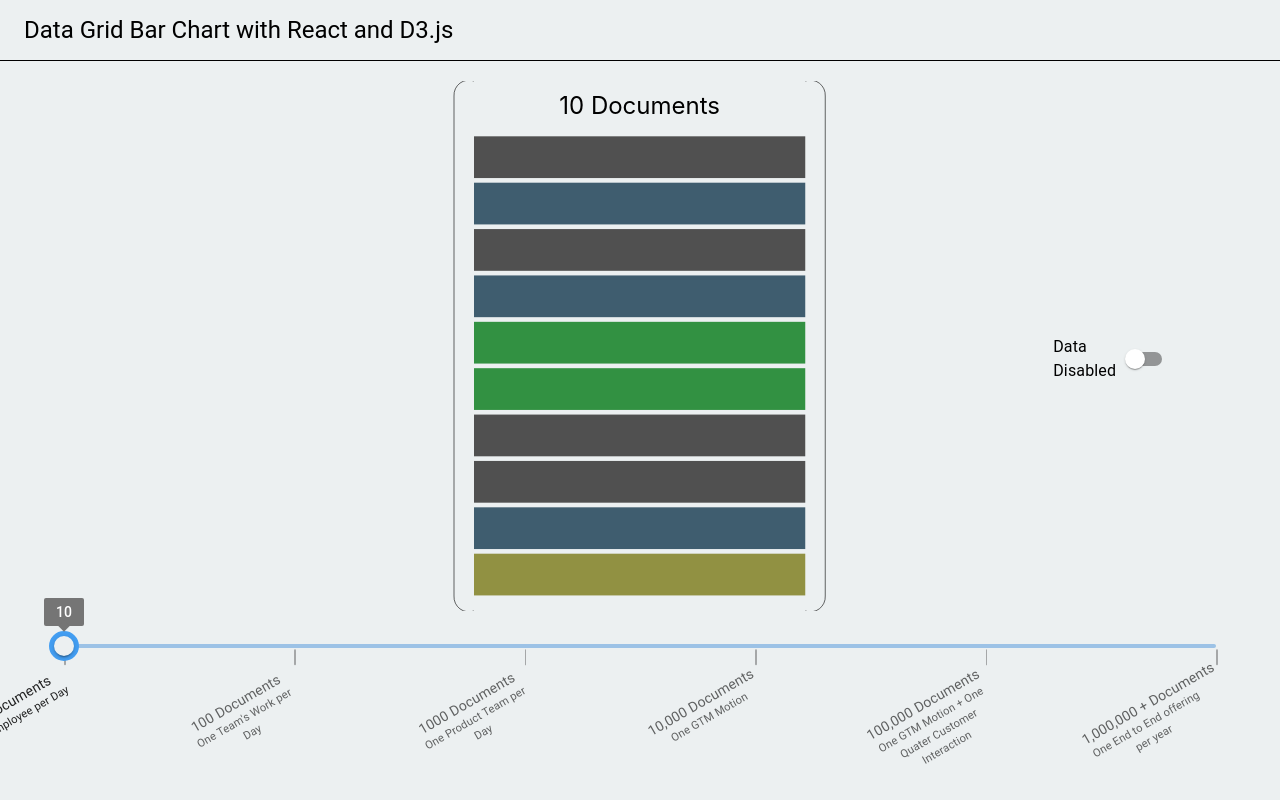
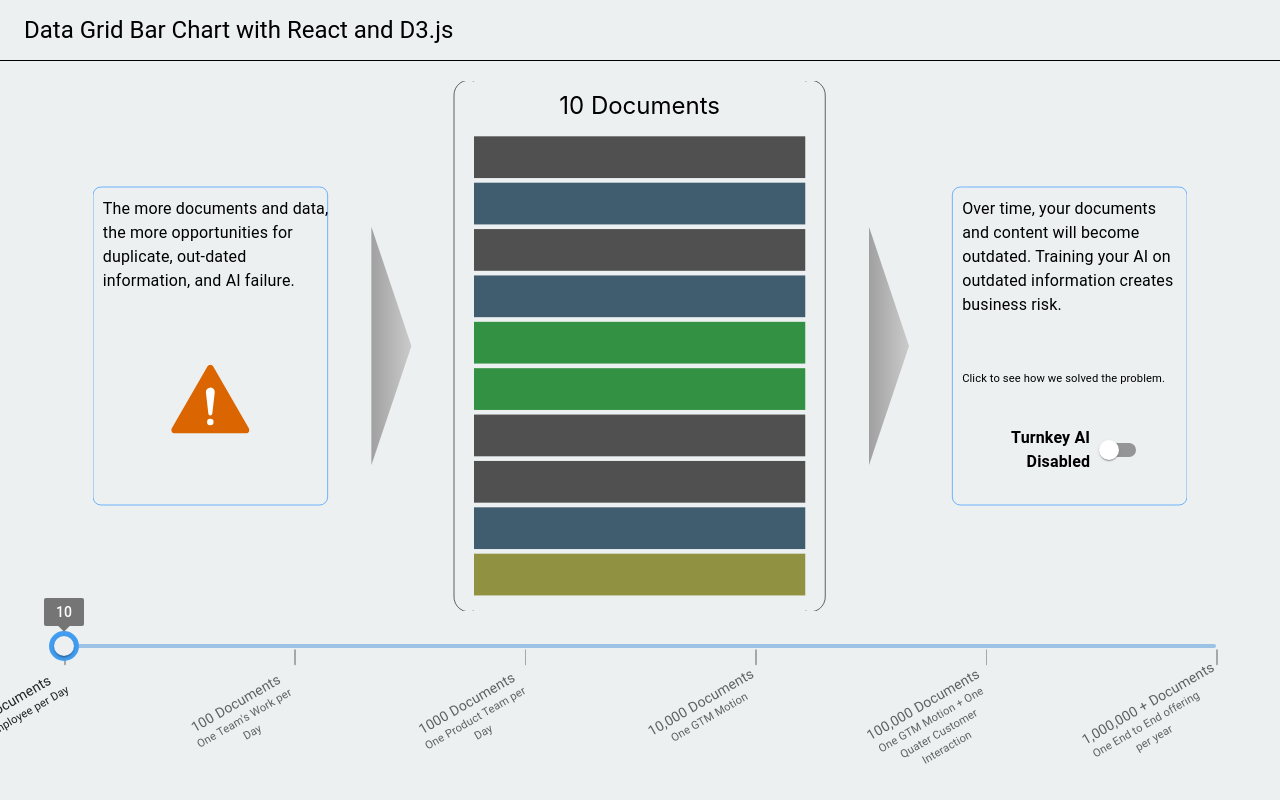
Before and after one commit to Pushpitha17/d3-block-visualizer, a React (Vite) app: page / in a window 1280 px wide. Built offline with nearby package versions, Linux system fonts and the light colour scheme.

Commit message:
add text boxes on first screen

```diff
--- a/src/Components/AnimationArea.jsx
+++ b/src/Components/AnimationArea.jsx
@@ -7,7 +7,7 @@ import updateDataArray from "../Helpers/updateDataArray";
 import drawBlocks from "../DrawingFunctions/drawBlocks";
 import { grey, colors, barsPerColumn, col_break_points, row_break_points, space_multiplier, color_change_duration } from "../Data/blockParams";
 import { calColsAndRows } from "../Helpers/CalculatePositions";
-import { Box } from "@mui/material";
+import { Box, Typography } from "@mui/material";
 import DataSwitch from "./DataSwitch";
 import drawBlockRight from "../DrawingFunctions/drawBlockRight";
 import drawBorderRight from "../DrawingFunctions/drawBorderRight";
@@ -17,6 +17,8 @@ import generateArcPath from "../Helpers/generateAnimationArc";
 import _ from 'lodash';
 import drawSquare from "../DrawingFunctions/drawSquare";
 import calHeaderValue from "../Helpers/CalheaderValue";
+import drawTextBoxLeft from "../DrawingFunctions/drawTextBoxLeft";
+import drawTextBoxRight from "../DrawingFunctions/drawTextBoxRight";
 
 function AnimationArea() {
 
@@ -41,6 +43,7 @@ function AnimationArea() {
   ))
 
   const [mainCordinates, setMainCordinates] = useState({
+    height: null,
     blocks_container_height: null,
     blocks_container_width: null,
     x_block_start: null,
@@ -109,6 +112,8 @@ function AnimationArea() {
 
     const { height, blocks_container_height, blocks_container_width, x_block_start, y_block_start, scaled_x_block_start, scaled_y_block_start, width } = mainCordinates
     const container = d3.select("#svgContainer1");
+    container.select("#text_box_left").style("display", "block")
+    container.select("#text_box_right").style("display", "block")
 
     const [totalCols, totalRows] = calColsAndRows(
       sliderValue,
@@ -127,9 +132,18 @@ function AnimationArea() {
 
     drawBlocks(container, dataArray, x_block_start, y_block_start, blocks_container_height, totalRows, rect_width, rect_height, col_break_points, row_break_points, barsPerColumn, col_spacing, space_multiplier, grey, colors, color_change_duration)
 
+    const textBoxLeft = container.select("#text_box_left")
+    const textBoxRight = container.select("#text_box_right")
+
+    drawTextBoxLeft(textBoxLeft, width, x_block_start, height, blocks_container_width)
+    drawTextBoxRight(textBoxRight, width, height, x_block_start, blocks_container_width)
+
+
     //scaled block
     if (dataEnabled) {
 
+      container.select("#text_box_left").style("display", "none")
+      container.select("#text_box_right").style("display", "none")
       const squaresContainer = d3.select("#squares");
 
       //make 15% opacity
@@ -158,7 +172,6 @@ function AnimationArea() {
 
       let headerElement = container.select("#header_right")
       drawDocumentHeader(headerElement, "2.5% Original Size", scaled_x_block_start, height * 0.1, blocks_container_width, blocks_container_height * 0.1, dataEnabled)
-
 
       const squareAnimation = async () => {
 
@@ -206,7 +219,7 @@ function AnimationArea() {
 
   }, [dataArray])
 
-  console.log({col_break_points, row_break_points})
+  console.log({ col_break_points, row_break_points })
 
 
 
@@ -257,7 +270,7 @@ function AnimationArea() {
           return function (t) {
             const point = path.node().getPointAtLength(t * pathLength);
             // console.log({ x: transformX + point.x, y: transfromY + point.y })
-            return `translate(${transfromY + point.x - (start_x - x_block_start - 30 - element_width)},${transfromY + point.y - (start_y - y_block_start + element_height/2)})`;
+            return `translate(${transfromY + point.x - (start_x - x_block_start - 30 - element_width)},${transfromY + point.y - (start_y - y_block_start + element_height / 2)})`;
           };
         })
         .remove()
@@ -266,7 +279,8 @@ function AnimationArea() {
     animate()
   }
 
-  useEffect(() => { })
+
+  console.log({ mainCordinates })
 
   return (
     <div
@@ -286,18 +300,104 @@ function AnimationArea() {
           id="svgContainer1"
         >
           <text id="header"></text>
+          <g id="text_box_left">
+            <rect id="rect_left"></rect>
+            <text id="text_left"></text>
+            <svg xmlns="http://www.w3.org/2000/svg" id="warning_sign" viewBox="0 0 148.749 130.48">
+              <g id="_4737783_notice_sign_warning_alert" data-name="4737783_notice_sign_warning_alert" transform="translate(-8.017 -9.925)">
+                <path id="Path_77" data-name="Path 77" d="M77.119,12.949,8.895,131.1a6.188,6.188,0,0,0,5.272,9.3h136.45a6.188,6.188,0,0,0,5.272-9.3L87.663,12.949A6.108,6.108,0,0,0,77.119,12.949Z" transform="translate(0 0)" fill="#db6500" />
+                <circle id="Ellipse_8" data-name="Ellipse 8" cx="6.202" cy="6.202" r="6.202" transform="translate(76.189 112.495)" fill="#fff" />
+                <g id="Group_82" data-name="Group 82" transform="translate(73.945 53.5)">
+                  <path id="Path_78" data-name="Path 78" d="M34,73.667,29.349,33.353A8.425,8.425,0,1,1,46.1,31.492v1.861L41.444,73.667a3.993,3.993,0,0,1-4.031,3.411A4.3,4.3,0,0,1,34,73.667Z" transform="translate(-29.276 -23.976)" fill="#fff" />
+                </g>
+              </g>
+            </svg>
+            <svg xmlns="http://www.w3.org/2000/svg" xmlns: xlink="http://www.w3.org/1999/xlink" id="arrow_1" viewBox="0 0 49 292">
+              <defs>
+                <linearGradient id="linear-gradient" x1="0.5" x2="0.5" y2="1" gradientUnits="objectBoundingBox">
+                  <stop offset="0" stop-color="#cbcbcb" />
+                  <stop offset="1" stop-color="#a0a0a0" />
+                </linearGradient>
+              </defs>
+              <path id="Polygon_1" data-name="Polygon 1" d="M146,0,292,49H0Z" transform="translate(49) rotate(90)" fill="url(#linear-gradient)" />
+            </svg>
+          </g>
+          <g id="text_box_right">
+            <rect id="rect_right"></rect>
+            <text id="text_right_1"></text>
+            <text id="text_right_2"></text>
+            <svg xmlns="http://www.w3.org/2000/svg" xmlns: xlink="http://www.w3.org/1999/xlink" id="arrow_2" viewBox="0 0 49 292">
+              <defs>
+                <linearGradient id="linear-gradient" x1="0.5" x2="0.5" y2="1" gradientUnits="objectBoundingBox">
+                  <stop offset="0" stop-color="#cbcbcb" />
+                  <stop offset="1" stop-color="#a0a0a0" />
+                </linearGradient>
+              </defs>
+              <path id="Polygon_1" data-name="Polygon 1" d="M146,0,292,49H0Z" transform="translate(49) rotate(90)" fill="url(#linear-gradient)" />
+            </svg>
+          </g>
           <g id="squares"></g>
           <path id="full-border"></path>
           <text id="header_right"></text>
           <path id="border1"></path>
           <path id="border2"></path>
         </svg>
+        {!dataEnabled && <Box sx={{
+          maxWidth: (mainCordinates.x_block_start - 20) * 0.65,
+          height: ((mainCordinates.height * 0.6)) * 0.6,
+          p: "10px",
+          position: 'absolute',
+          display: 'flex',
+          alignItems: 'top',
+          top:  (mainCordinates.height - ((mainCordinates.height * 0.6))) / 2
+        }}>
+          <Typography
+            sx={{
+              maxWidth: (mainCordinates.x_block_start - 20) * 0.65,
+              top: (mainCordinates.height - ((mainCordinates.height * 0.6))) / 2,
+              wordBreak: "break-word",
+              overflow: 'hidden'
+            }}
+
+          >The more documents and data, the more opportunities for duplicate, out-dated information, and AI failure.</Typography>
+        </Box>}
+        {!dataEnabled && <Box sx={{
+          maxWidth: (mainCordinates.x_block_start - 20) * 0.65,
+          height: ((mainCordinates.height * 0.6)) * 0.6,
+          p: "10px",
+          position: 'absolute',
+          display: 'flex',
+          flexDirection: 'column',
+          alignItems: 'left',
+          justifyContent: 'space-between',
+          top: (mainCordinates.height - ((mainCordinates.height * 0.6))) / 2,
+          left: (mainCordinates.width - ((mainCordinates.x_block_start - 20) * 0.65)),
+        }}>
+          <Typography
+            sx={{
+              maxWidth: (mainCordinates.x_block_start - 20) * 0.65,
+              wordBreak: "break-word",
+              overflow: 'hidden'
+            }}
+
+          >Over time, your documents and content will become outdated. Training your AI on outdated information creates business risk.</Typography>
+          <Typography
+            sx={{
+              maxWidth: (mainCordinates.x_block_start - 20) * 0.65,
+              fontSize: '0.7rem',
+              wordBreak: "break-word",
+              overflow: 'hidden'
+            }}
+
+          >Click to see how we solved the problem.</Typography>
+        </Box>}
+
         <Box sx={{
           position: 'absolute',
           transformOrigin: "center center",
           right: dataEnabled ? '50%' : '50px',
-          top: dataEnabled ? '0' : '48%',
-          width: '100px',
+          top: dataEnabled ? '0' : (mainCordinates.height - ((mainCordinates.height * 0.6))) / 2 + (mainCordinates.height * 0.6)*0.75,
+          width: '150px',
         }}>
           <DataSwitch />
         </Box>
--- a/src/Components/DataSwitch.jsx
+++ b/src/Components/DataSwitch.jsx
@@ -18,9 +18,15 @@ const DataSwitch = () => {
 
   return (
     <FormControlLabel
+      sx={{
+        '& .MuiFormControlLabel-label': {
+          fontWeight: '600',
+          textAlign : 'right'
+        },
+      }}
       value={!switchState ? "start" : "end"}
       control={<Switch color="primary" checked={switchState} onClick={handleToggle} />}
-      label={!switchState ? "Data Disabled" : "Data Enabled"}
+      label={!switchState ? "Turnkey AI Disabled" : "Turnkey AI Enabled"}
       labelPlacement="start"
     />
   )
--- /dev/null
+++ b/src/DrawingFunctions/drawTextBoxLeft.js
@@ -0,0 +1,50 @@
+import wrapText from "../Helpers/wrapText"
+
+const drawTextBoxLeft = (
+  g,
+  width,
+  x_block_start,
+  height,
+  blocks_container_width
+) => {
+  const rect = g.select("#rect_left")
+
+  const warningSign = g.select("#warning_sign")
+  const arrow = g.select("#arrow_1")
+
+  const textBox_width = (x_block_start - 20) * 0.65
+  const textBox_height = height * 0.6
+
+  const borderRadius = 8
+
+  console.log({ g, width, x_block_start, height })
+
+  rect
+    .attr("width", textBox_width)
+    .attr("height", textBox_height)
+    .attr("x", 0)
+
+    .attr("y", (height - textBox_height) / 2)
+    .style("fill", "none")
+    .attr("rx", borderRadius) // rx attribute controls the x-axis radius
+    .attr("ry", borderRadius)
+    .style("stroke", "#439EFF") // Set the border color
+    .style("stroke-width", 0.75) // Set the border width
+
+  warningSign
+    .attr("width", textBox_width / 3)
+    .attr("height", textBox_height / 3)
+    .attr("x", textBox_width / 3)
+    .attr("y", (height - textBox_height) / 2 + textBox_height / 2)
+
+  const arr_x =
+    blocks_container_width / 2 + 20 + (x_block_start - 20 - textBox_width) / 2
+
+  arrow
+    .attr("height", textBox_height * 0.75)
+    // .attr("x", -(x_block_start - textBox_width)/2)
+    .attr("x", -arr_x)
+    .attr("y", (height - height * 0.6) / 2 + (textBox_height * 0.25) / 2)
+}
+
+export default drawTextBoxLeft
--- /dev/null
+++ b/src/DrawingFunctions/drawTextBoxRight.js
@@ -0,0 +1,41 @@
+const drawTextBoxRight = (
+  g,
+  width,
+  height,
+  x_block_start,
+  blocks_container_width
+) => {
+  const rect = g.select("#rect_right")
+
+  const arrow = g.select("#arrow_2")
+
+  const textBox_width = (x_block_start - 20) * 0.65
+  const textBox_height = height * 0.6
+
+  const borderRadius = 8
+
+  console.log({ g, width, x_block_start, height })
+
+  rect
+    .attr("width", textBox_width)
+    .attr("height", textBox_height)
+    .attr("x", width - textBox_width)
+
+    .attr("y", (height - textBox_height) / 2)
+    .style("fill", "none")
+    .attr("rx", borderRadius) // rx attribute controls the x-axis radius
+    .attr("ry", borderRadius)
+    .style("stroke", "#439EFF") // Set the border color
+    .style("stroke-width", 0.75) // Set the border width
+
+  const arr_x =
+    blocks_container_width / 2 + 20 + (x_block_start - 20 - textBox_width) / 2
+
+  arrow
+    .attr("height", textBox_height * 0.75)
+    // .attr("x", -(x_block_start - textBox_width)/2)
+    .attr("x", arr_x)
+    .attr("y", (height - height * 0.6) / 2 + (textBox_height * 0.25) / 2)
+}
+
+export default drawTextBoxRight
```
Also changed, not shown: src/Helpers/wrapText.js (added, +38 -0 lines), src/assets/greyArrow.svg (added), src/assets/warning.svg (added).
